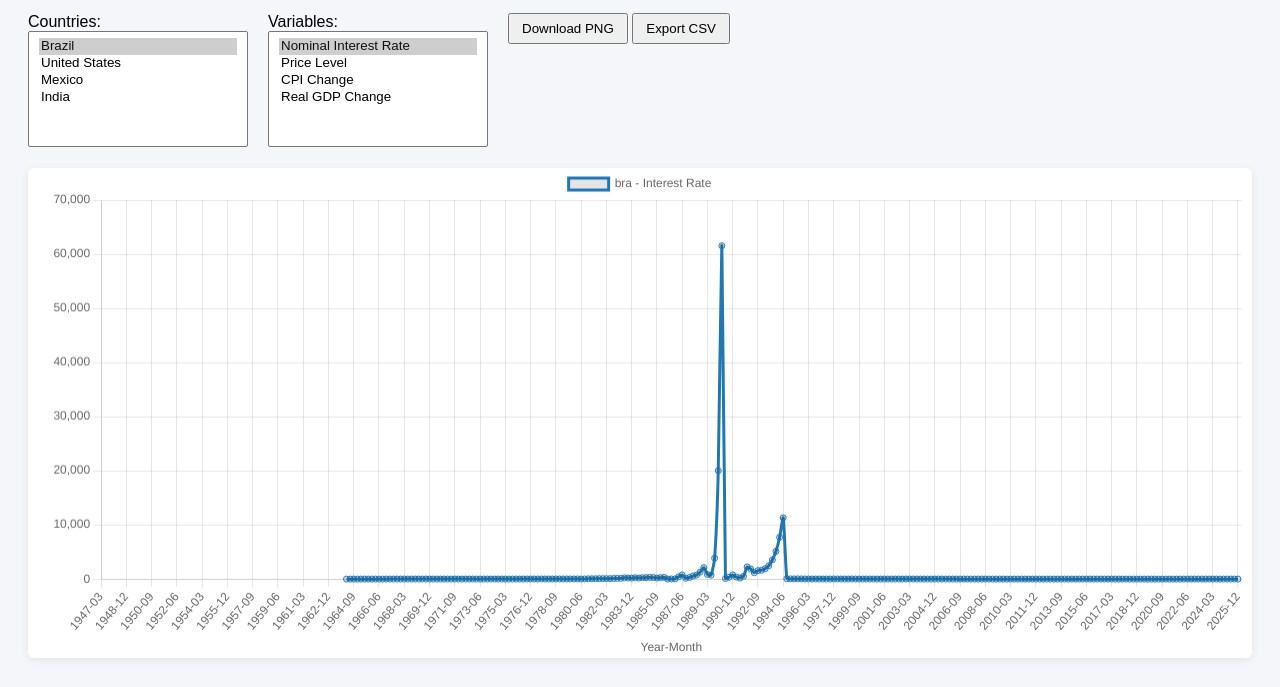
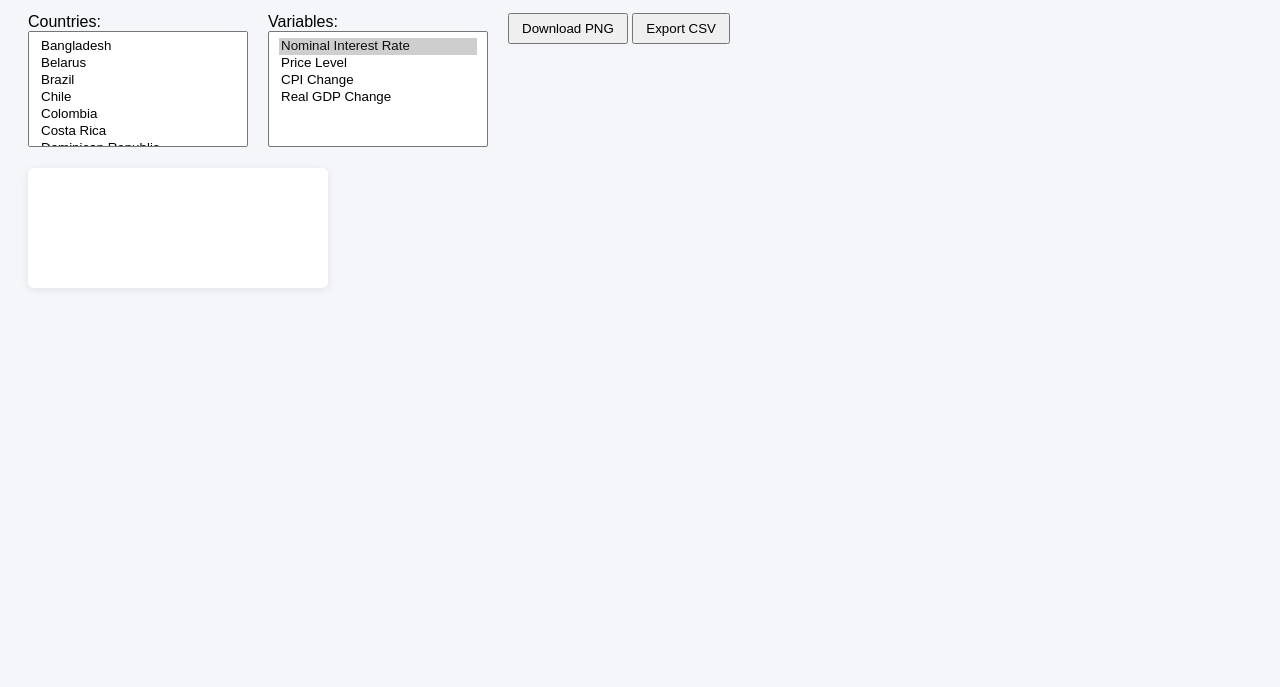
Before and after one commit to daniel-wales/neutralRates, a plain HTML site: page index.html in a window 1280 px wide. Shown: the part 113-800 px from the top of the page. Drawn offline with nearby package versions, Linux system fonts and the light colour scheme.

Commit message:
Update index.html

```diff
--- a/index.html
+++ b/index.html
@@ -3,7 +3,7 @@
 <head>
   <meta charset="UTF-8">
   <meta name="viewport" content="width=device-width, initial-scale=1.0">
-  <title>Economic Data Viewer</title>
+  <title>Neutral Rates: Data Viewer</title>
 
   <!-- Chart.js -->
   <script src="https://cdn.jsdelivr.net/npm/chart.js" defer></script>
@@ -16,7 +16,7 @@
 </head>
 <body>
 
-<h2>Economic Data Viewer</h2>
+<h2>Neutral Rates: Data Viewer</h2>
 
 <div class="mode-toggle">
   <label>
@@ -34,10 +34,33 @@
   <div>
     <label>Countries:</label><br>
     <select id="countrySelect" multiple size="6">
-      <option value="bra_Data.csv" selected>Brazil</option>
+      <option value="bgd_Data.csv">Bangladesh</option>
+      <option value="blr_Data.csv">Belarus</option>
+      <option value="bra_Data.csv">Brazil</option>
+      <option value="chl_Data.csv">Chile</option>
+      <option value="col_Data.csv">Colombia</option>
+      <option value="cri_Data.csv">Costa Rica</option>
+      <option value="dom_Data.csv">Dominican Republic</option>
+      <option value="gtm_Data.csv">Guatemala</option>
+      <option value="hun_Data.csv">Hungary</option>
+      <option value="idn_Data.csv">Indonesia</option>
+      <option value="ind_Data.csv">India</option>
+      <option value="mex_Data.csv">Mexico</option>
+      <option value="mys_Data.csv">Malaysia</option>
+      <option value="nga_Data.csv">Nigeria</option>
+      <option value="pak_Data.csv">Pakistan</option>
+      <option value="per_Data.csv">Peru</option>
+      <option value="phl_Data.csv">Philippines</option>
+      <option value="pol_Data.csv">Poland</option>
+      <option value="pry_Data.csv">Paraguay</option>
+      <option value="rou_Data.csv">Romania</option>
+      <option value="srb_Data.csv">Serbia</option>
+      <option value="tha_Data.csv">Thailand</option>
+      <option value="tur_Data.csv">Turkey</option>
+      <option value="ury_Data.csv">Uruguay</option>
       <option value="usa_Data.csv">United States</option>
-      <option value="mex_Data.csv">Mexico</option>
-      <option value="ind_Data.csv">India</option>
+      <option value="vnm_Data.csv">Vietnam</option>
+      <option value="zaf_Data.csv">South Africa</option>
     </select>
   </div>
 
```
